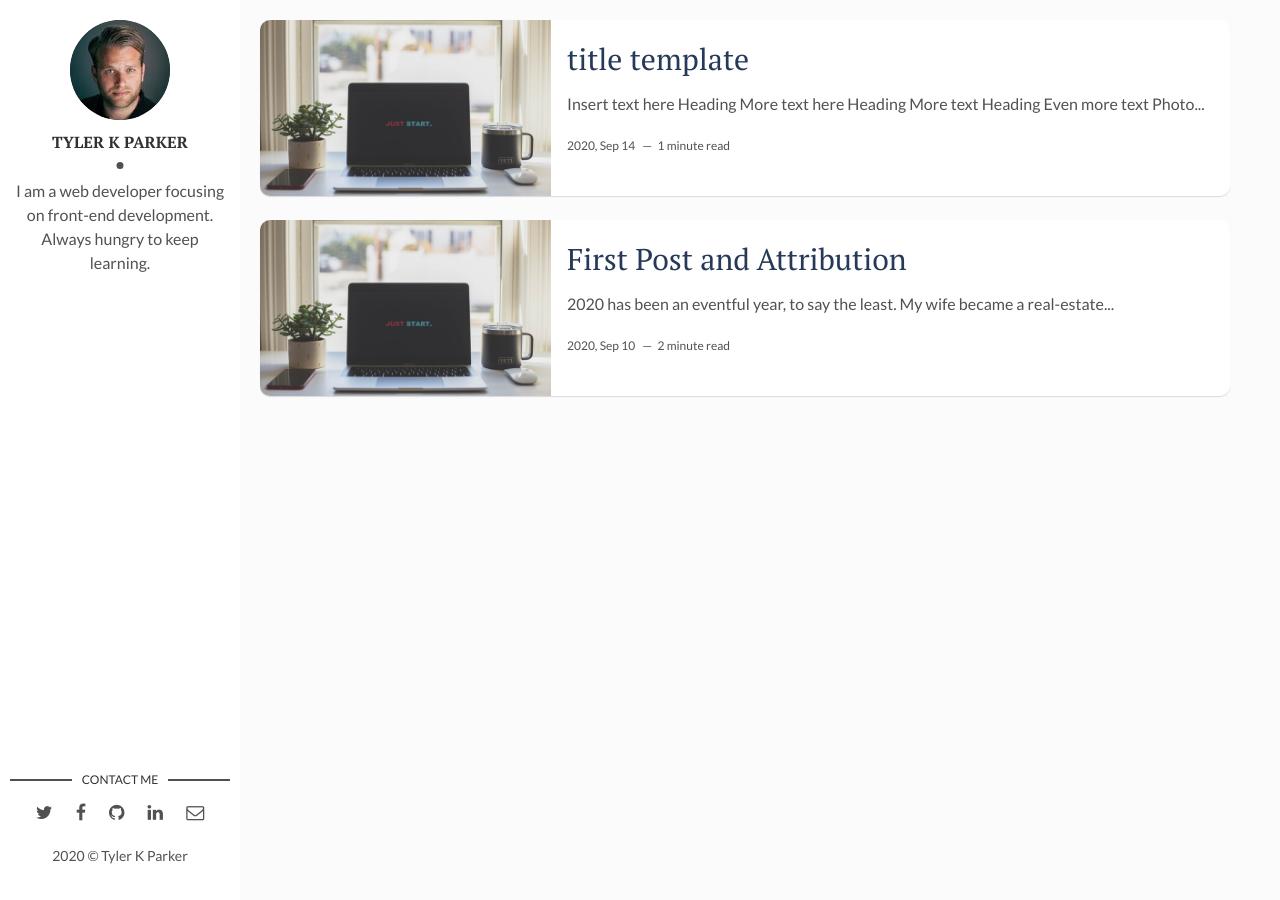
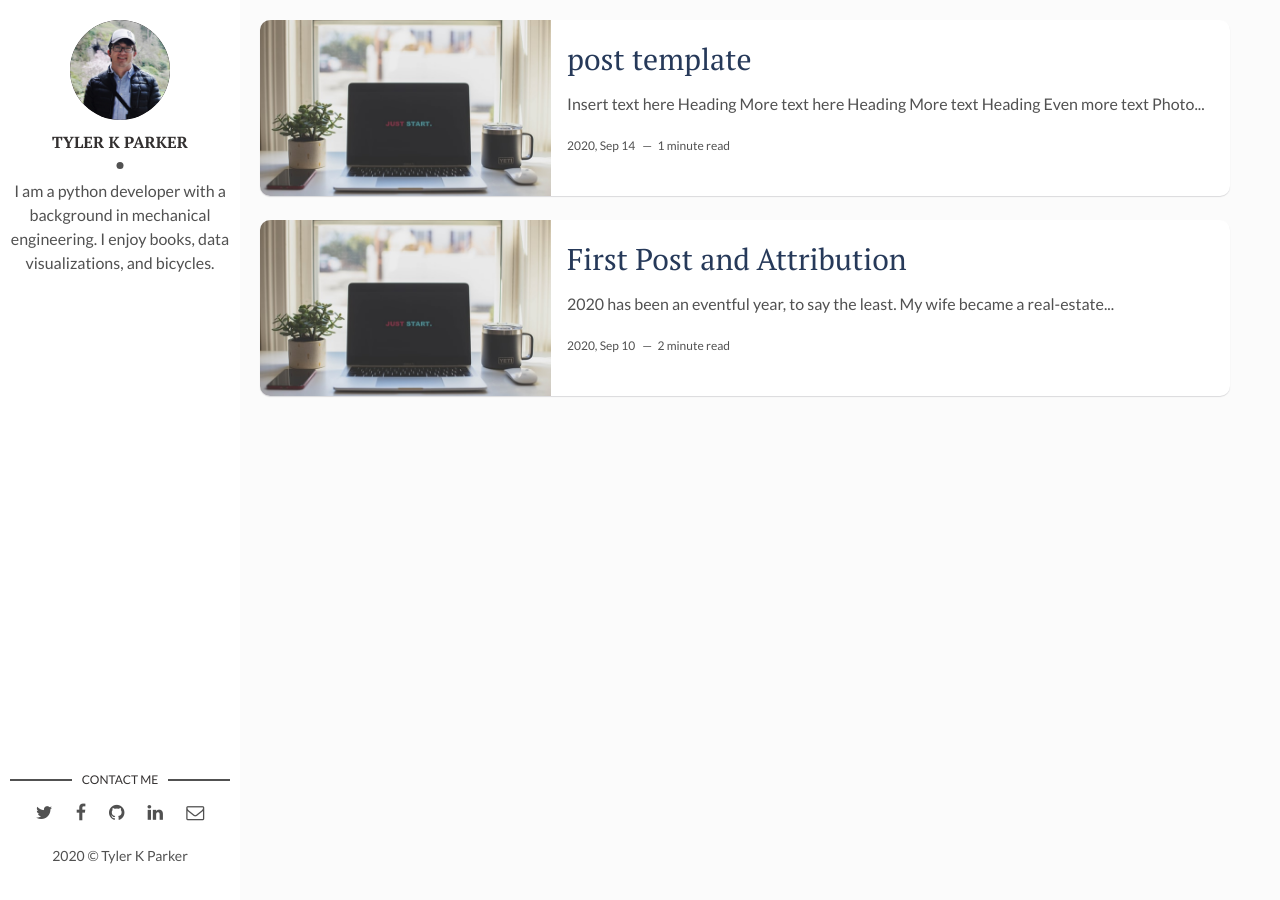
Before and after one commit to tylerkkp/tylerkkp.github.io, a Jekyll site: the page built from index.html, in a window 1280 px wide. Built offline with Jekyll 4.4.1, drawn with Linux system fonts in a browser that asks for light colours; the list of posts is cut into pages by our own code.

Commit message:
updated photo and 'about'

```diff
--- a/_config.yml
+++ b/_config.yml
@@ -10,8 +10,8 @@ site-twitter: #if your site has a twitter account, enter it here
 
 # Author Settings
 author: Tyler K Parker # add your name
-author-img: david-freeman.jpg # add your photo
-about-author: I am a web developer focusing on front-end development. Always hungry to keep learning. # add description
+author-img: tyler_parker.jpg # add your photo
+about-author: I am a python developer with a background in mechanical engineering. I enjoy books, data visualizations, and bicycles. # add description
 social-twitter: # add your Twitter handle
 social-facebook: # add your Facebook handle
 social-github: tylerkkp # add your Github handle
--- a/_posts/2020-09-15-post-template.markdown
+++ b/_posts/2020-09-15-post-template.markdown
@@ -1,6 +1,6 @@
 ---
 layout: post
-title: title template
+title: post template
 date: 2020-09-15 00:00:00 +0300
 description: insert description here # Add description (optional)
 img: dayne-topkin-y5_mFlLMwJk-unsplash.jpg # Add image post (optional)
```
Also changed, not shown: assets/img/tyler_parker.jpg (added).
